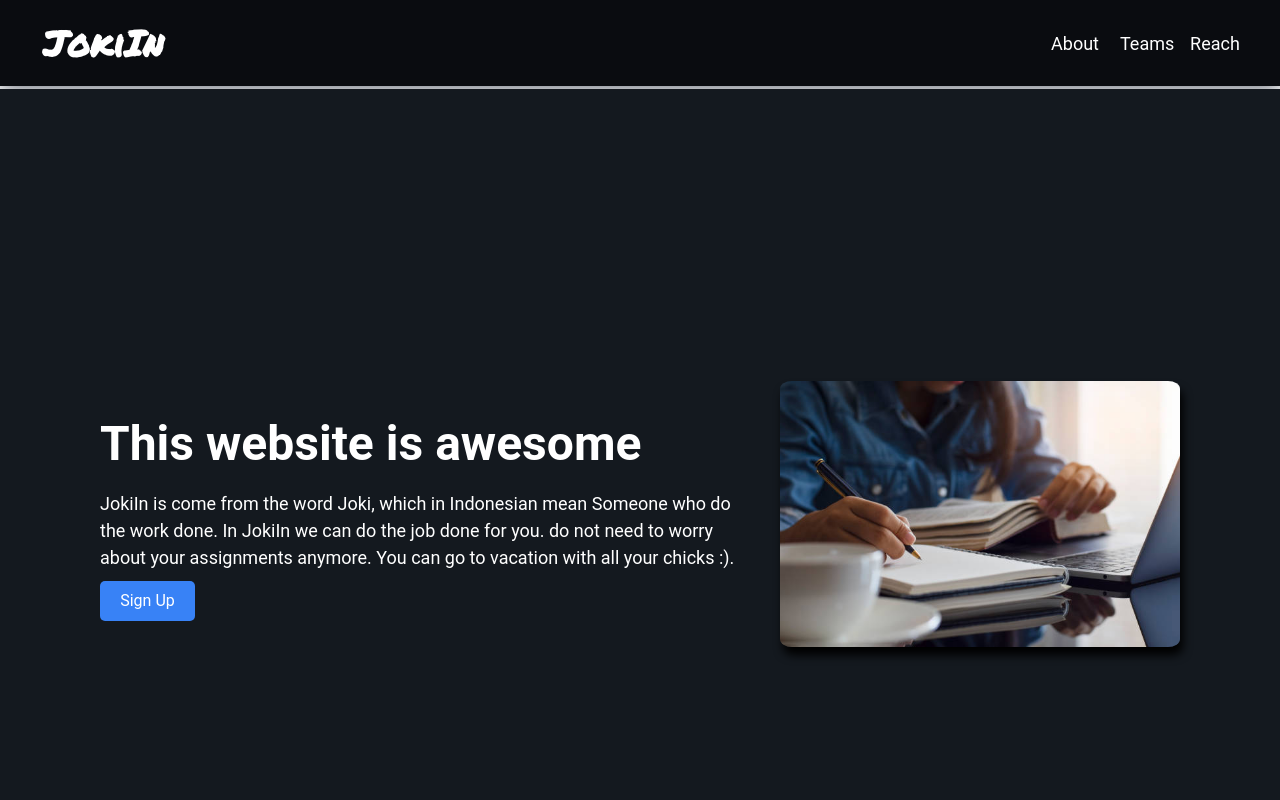
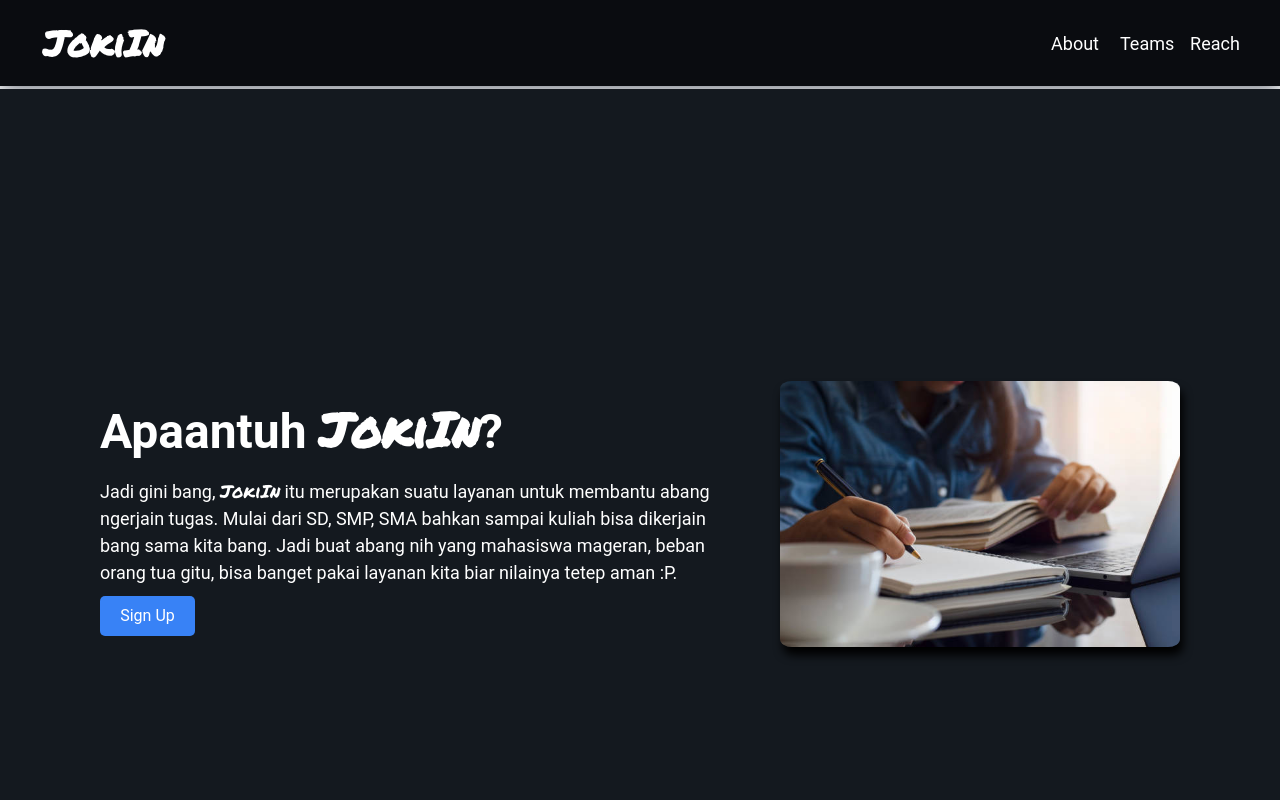
Before and after one commit to Kahffi/JokiIn, a plain HTML site: page index.html in a window 1280 px wide. Shown: the top 800 px of the page. Drawn offline with Linux system fonts and the light colour scheme.

Commit message:
About page has been updated
Now this website is mainly using Indonesian language.

```diff
--- a/index.html
+++ b/index.html
@@ -35,9 +35,9 @@
 		<div class="content one" id="about">
 
 			<div class="content-one-left">
-				<h1 class="content-one-title">This website is awesome</h1>
+				<h1 class="content-one-title">Apaantuh <span class="font-logo">JokiIn</span>?</h1>
 				<p class="content-one-desc">
-					JokiIn is come from the word Joki, which in Indonesian mean Someone who do the work done. In JokiIn we can do the job done for you. do not need to worry about your assignments anymore. You can go to vacation with all your chicks :).
+					Jadi gini bang, <span class="font-logo">JokiIn</span> itu merupakan suatu layanan untuk membantu abang ngerjain tugas. Mulai dari SD, SMP, SMA bahkan sampai kuliah bisa dikerjain bang sama kita bang. Jadi buat abang nih yang mahasiswa mageran, beban orang tua gitu, bisa banget pakai layanan kita biar nilainya tetep aman :P.
 				</p>
 				<button class="signup">Sign Up</button>
 			</div>
--- a/style.css
+++ b/style.css
@@ -258,3 +258,7 @@ button:hover {
 	color: white;
 	background:  #0a0c10;
 }
+
+.content-one-title .font-logo{
+	font-size: 48px;
+}
```
